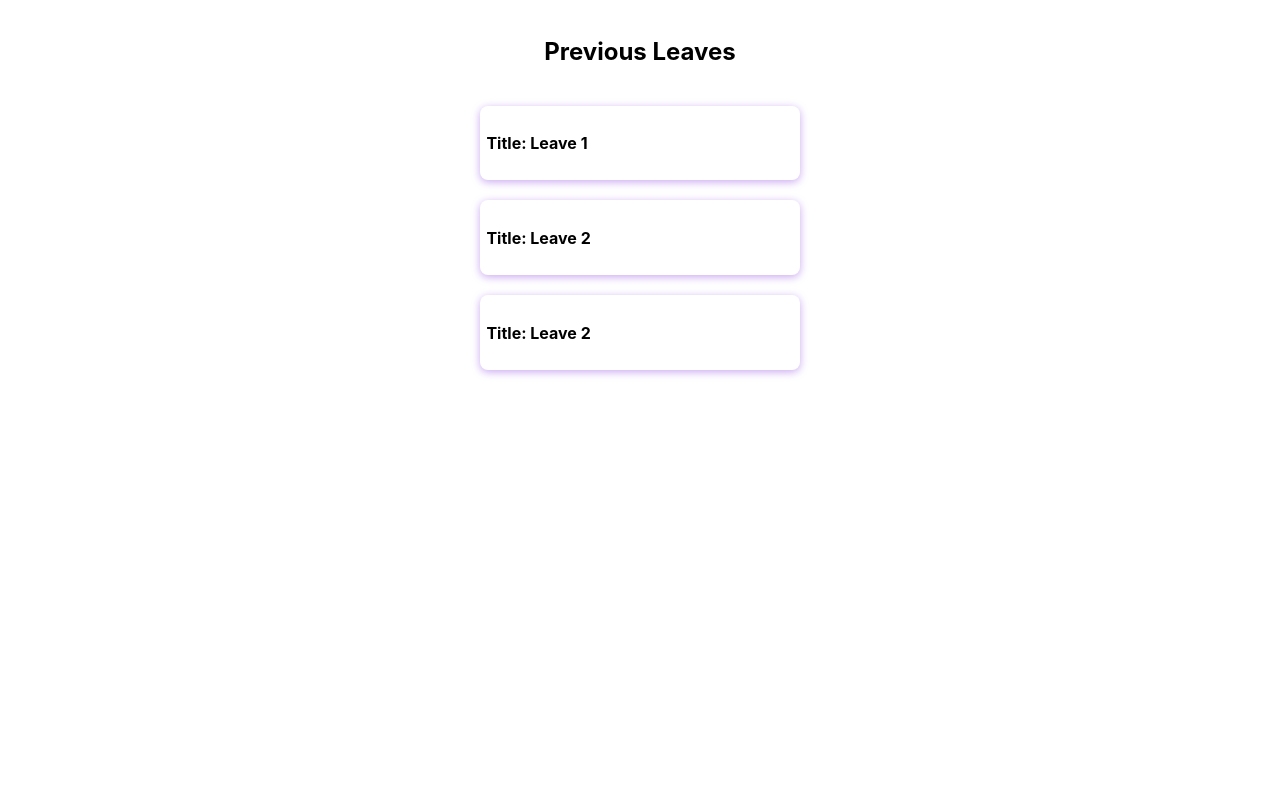
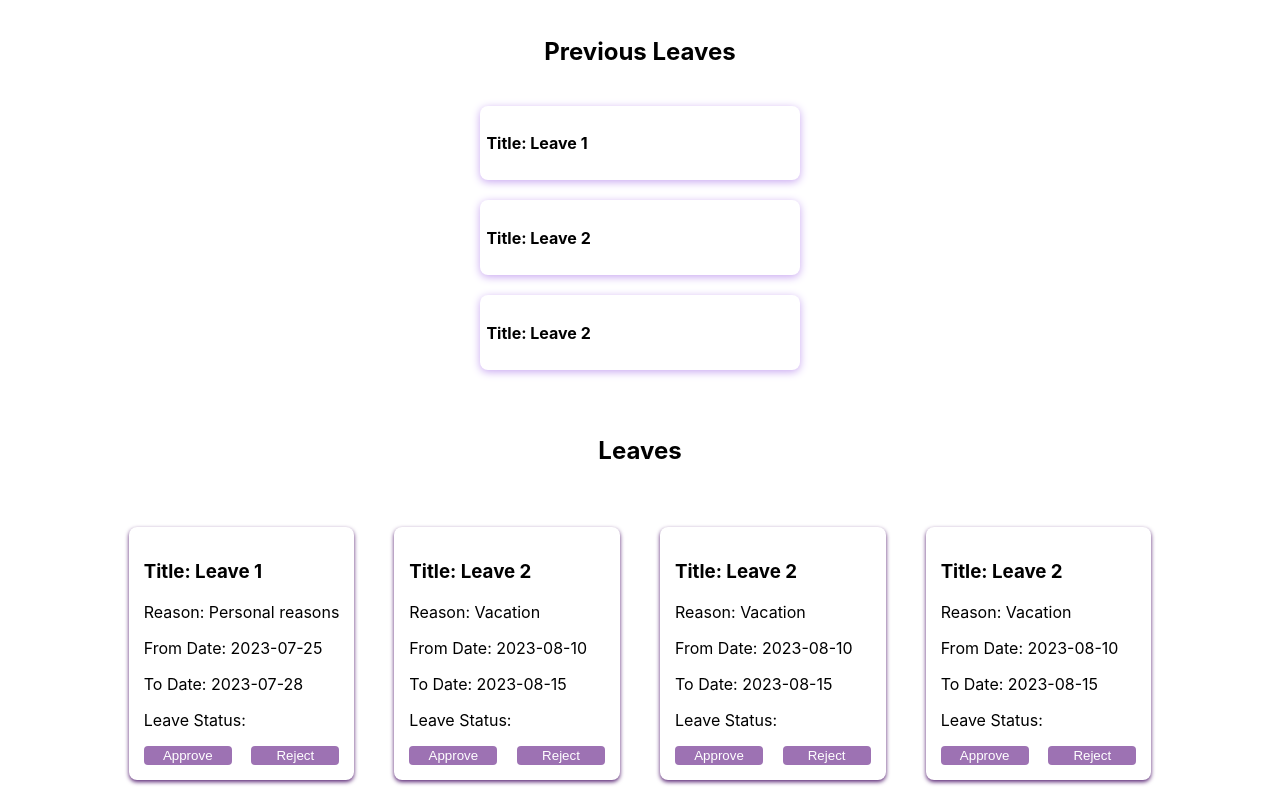
Before and after one commit to hash-insert/checkpoint-employee-management-app-bigapple, a React (Create React App) app in the folder client/: page /employee/leave in a window 1280 px wide. Shown: the part 464-1264 px from the top of the page. Before the commit the page ends 860 px from the top, so only its background shows below. Built offline with nearby package versions, Linux system fonts and the light colour scheme.

Commit message:
Leave page for admin

```diff
--- a/client/src/App.js
+++ b/client/src/App.js
@@ -1,5 +1,6 @@
 import React from 'react'
 import { BrowserRouter as Router, Route, Routes } from "react-router-dom";
+import LeavePageAdmin from './components/leavePageAdmin';
 import LeavePageEmp from "./components/leavePageEmp"
 function App() {
   return (
@@ -8,7 +9,8 @@ function App() {
       <Routes>
           <Route path="/employee/leave" element={   < LeavePageEmp />} />
           </Routes>
-        </Router>
+      </Router>
+      <LeavePageAdmin/>
     </div>
   );
 }
--- /dev/null
+++ b/client/src/components/LeaveCard.js
@@ -0,0 +1,26 @@
+import React from 'react';
+import "./leaveCard.css";
+
+const LeaveCard = ({ leave, onApproveReject }) => {
+  const { userId, title, reason, fromDate, toDate, LeaveStatus } = leave;
+
+  const handleApproveRejectClick = () => {
+    onApproveReject(userId);
+  };
+
+  return (
+    <div className="leave-card-admin">
+      <h3>Title: {title}</h3>
+      <p>Reason: {reason}</p>
+      <p>From Date: {fromDate}</p>
+      <p>To Date: {toDate}</p>
+      <p>Leave Status: {LeaveStatus}</p>
+      <div className="button-group">
+      <button className="approve-button" onClick={handleApproveRejectClick}>Approve</button>
+        <button className="reject-button" onClick={handleApproveRejectClick}>Reject</button>
+      </div>
+    </div>
+  );
+};
+
+export default LeaveCard;
--- /dev/null
+++ b/client/src/components/leaveCard.css
@@ -0,0 +1,29 @@
+.leave-card-admin {
+  border-radius: 8px;
+  box-shadow: 0 2px 4px #5a2675;
+  padding: 15px;
+  cursor: pointer;
+  transition: all 0.2s ease;
+}
+
+.button-group {
+  display: flex;
+  justify-content: space-between;
+  margin-top: 2%;
+}
+
+.approve-button,
+.reject-button {
+  background-color: #9d72b3;
+  color: #fff;
+  border: none;
+  border-radius: 4px;
+  padding: 1%;
+  cursor: pointer;
+  width: 45%;
+}
+
+.approve-button:hover,
+.reject-button:hover {
+  background-color: #5a2675;
+}
--- a/client/src/components/leaveEmp.css
+++ b/client/src/components/leaveEmp.css
@@ -1,62 +1,3 @@
-/*
-.leave{
-  height:100vh;
-  width:100vw
-}
-.leave-card {
-  background-color: #fff;
-  border-radius: 8%;
-  box-shadow: 0 4px 4px #c9a8f1;
-  padding: 2%;
-  width: 30%;
-  margin: 5% auto;
-}
-
-.leave-card h2 {
-  text-align: center;
-  margin-bottom: 2%;
-}
-
-.input-container {
-  display: flex;
-  flex-direction: column;
-}
-
-.input-container label {
-  margin-bottom: 8%;
-  font-weight: bold;
-}
-
-.input-container input {
-  border: 1px solid #ccc;
-  border-radius: 4px;
-  padding: 8px;
-  margin-bottom: 16px;
-}
-
-.apply-button {
-  background-color:	#9d72b3;
-  color: #fff;
-  border: none;
-  border-radius: 4px;
-  padding: 1% 1.6%;
-  cursor: pointer;
-  font-size: 16px;
-  transition: background-color 0.2s ease;
-}
-
-.apply-button:hover {
-  background-color:	#5a2675;
-}
- */
-/* leaveEmp.css */
-.leave {
-  display: flex;
-  justify-content: center;
-  align-items: center;
-  /* height: 100vh;
-  width: 100vw; */
-}
 
 .leave-card {
   background-color: #fff;
@@ -64,7 +5,7 @@
   box-shadow: 0 4px 4px #c9a8f1;
   padding: 2%;
   width: 30%;
-  margin-top: 5%; /* Add some space above the card */
+  margin-top: 5%;
 }
 
 .leave-card h2 {
--- /dev/null
+++ b/client/src/components/leavePageAdmin.css
@@ -0,0 +1,31 @@
+.leave-page-admin {
+  display: flex;
+  flex-direction: column;
+  align-items: center;
+  padding: 20px;
+}
+
+.leave-cards-container {
+  display: grid;
+  grid-template-columns: repeat(4, 1fr);
+  gap: 40px;
+  max-width: 1200px;
+}
+
+@media (max-width: 1024px) {
+  .leave-cards-container {
+    grid-template-columns: repeat(3, 1fr);
+  }
+}
+
+@media (max-width: 768px) {
+  .leave-cards-container {
+    grid-template-columns: repeat(2, 1fr);
+  }
+}
+
+@media (max-width: 480px) {
+  .leave-cards-container {
+    grid-template-columns: repeat(1, 1fr);
+  }
+}
--- a/client/src/components/leavePageAdmin.js
+++ b/client/src/components/leavePageAdmin.js
@@ -1,9 +1,59 @@
-import React from 'react'
+import React, { useState} from 'react';
+import LeaveCard from './LeaveCard';
+import "./leavePageAdmin.css";
 
-function leavePageAdmin() {
+const initialLeaveData = [
+  {
+    userId: "user1",
+    title: "Leave 1",
+    reason: "Personal reasons",
+    fromDate: "2023-07-25",
+    toDate: "2023-07-28",
+
+
+  },
+  {
+    userId: "user3",
+    title: "Leave 2",
+    reason: "Vacation",
+    fromDate: "2023-08-10",
+    toDate: "2023-08-15",
+
+  },
+  {
+    userId: "user4",
+    title: "Leave 2",
+    reason: "Vacation",
+    fromDate: "2023-08-10",
+    toDate: "2023-08-15",
+
+  },
+  {
+    userId: "user5",
+    title: "Leave 2",
+    reason: "Vacation",
+    fromDate: "2023-08-10",
+    toDate: "2023-08-15",
+
+  }
+];
+
+function LeavePageAdmin() {
+  const [leaveData, setLeaveData] = useState(initialLeaveData);
+  const handleApproveReject = (userId) => {
+    setLeaveData((prevData) => prevData.filter((leave) => leave.userId !== userId));
+  };
+
   return (
-    <div>leavePageAdmin</div>
-  )
+    <div className="leave-page-admin">
+      <h2 style={{ marginBottom: "5%" }}>Leaves</h2>
+      <div className="leave-cards-container">
+        {leaveData.map((leave) => (
+          <LeaveCard key={leave.userId} leave={leave} onApproveReject={handleApproveReject} />
+        ))}
+      </div>
+    </div>
+  );
 }
 
-export default leavePageAdmin
+export default LeavePageAdmin;
```
Also changed, not shown: client/src/components/leavePageEmp.js (+18 -12 lines).
